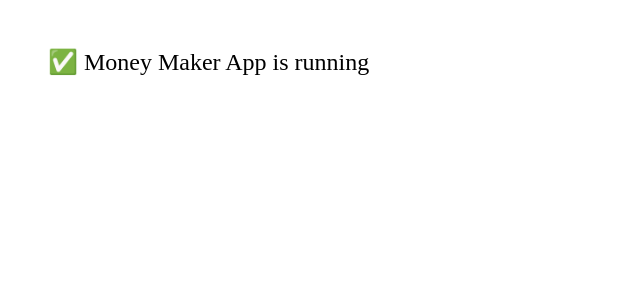
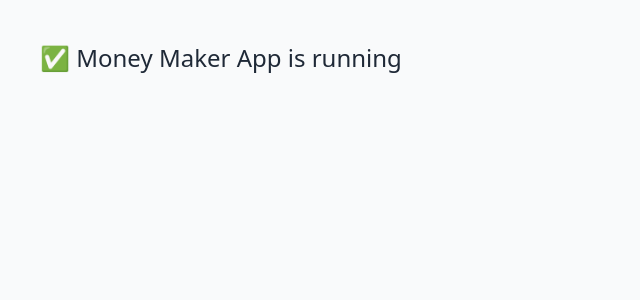
Before and after one commit to DemetriusK8/money-maker-vite-allinone, a React (Vite) app: page / in a window 1280 px wide. Shown: the top 300 px of the page, without its empty margins (0-640 px from the left). Built offline with nearby package versions, Linux system fonts and the light colour scheme.

Commit message:
Update main.jsx

```diff
--- a/src/main.jsx
+++ b/src/main.jsx
@@ -1,9 +1,13 @@
 import React from "react";
 import ReactDOM from "react-dom/client";
-import App from "./App";
+import { BrowserRouter } from "react-router-dom";
+import App from "./App.jsx";
+import "./index.css";
 
 ReactDOM.createRoot(document.getElementById("root")).render(
   <React.StrictMode>
-    <App />
+    <BrowserRouter>
+      <App />
+    </BrowserRouter>
   </React.StrictMode>
 );
```
